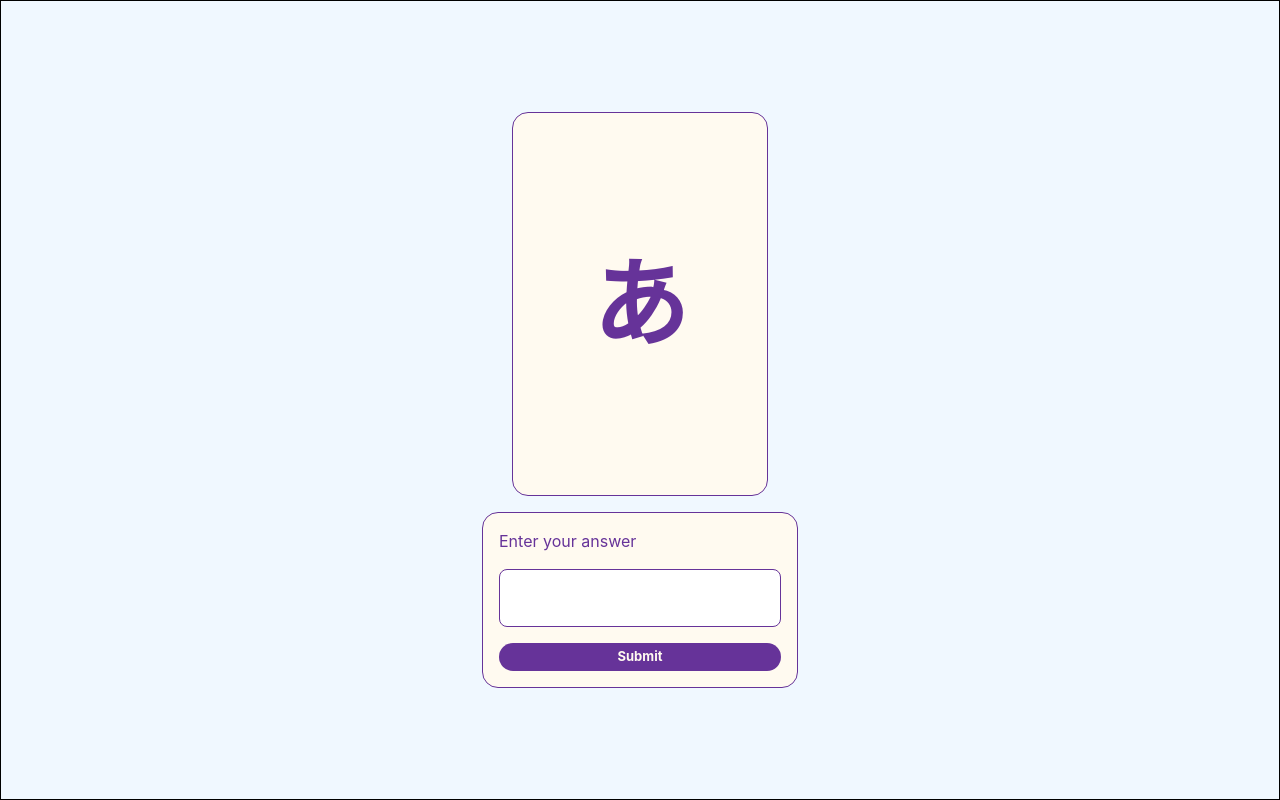
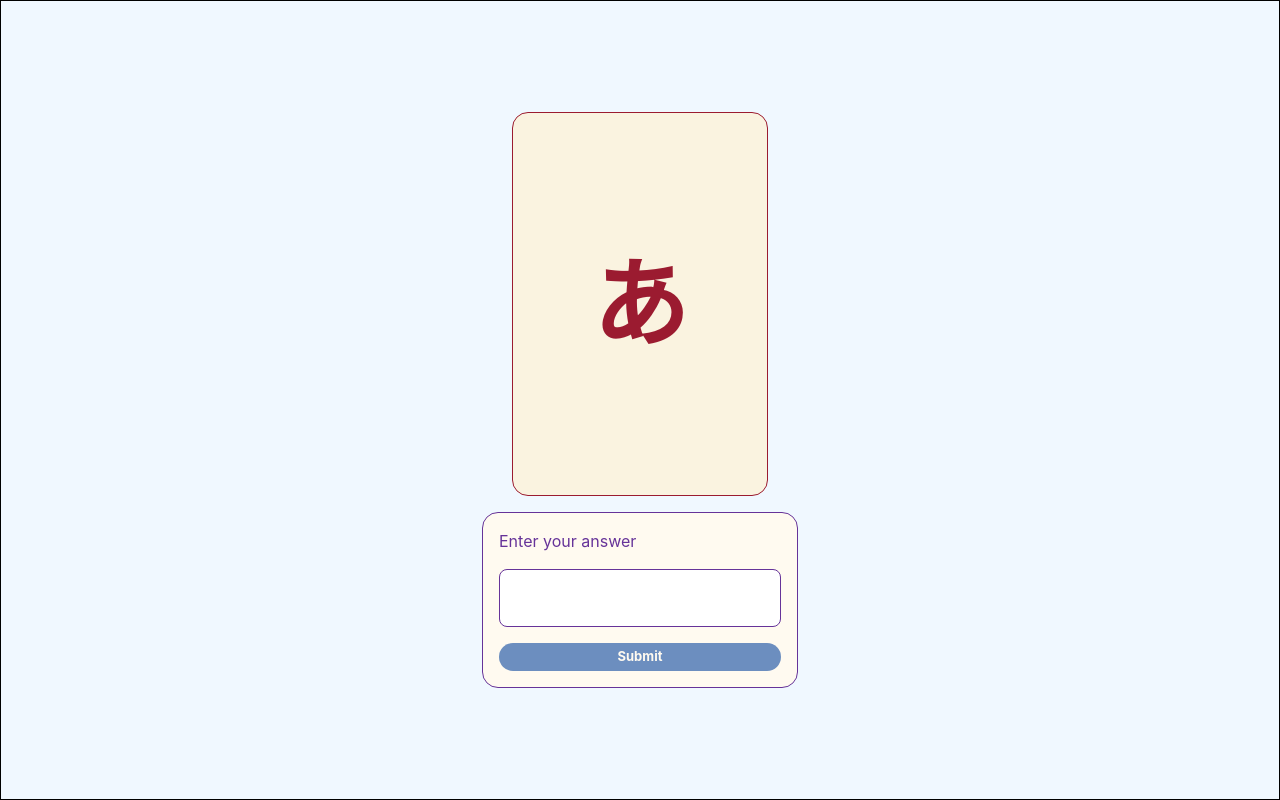
Before and after one commit to vicriver/flashcard, a React (Vite) app: page / in a window 1280 px wide. Built offline with nearby package versions, Linux system fonts and the light colour scheme.

Commit message:
added colours

```diff
--- a/src/global.css
+++ b/src/global.css
@@ -1,5 +1,12 @@
 @import "tailwindcss";
 
+
+:root {
+    --main-colour: #6C8EBF; /* fuji blue */
+    --main-white: #F2EFE4; /* shironeri */
+    --main-red: #9B1B30; /* urushi red */
+    --main-neutral: #FAF3E0; /* cream */
+}
 
 body {
     background-color: aliceblue;
--- a/src/styles/Card.module.css
+++ b/src/styles/Card.module.css
@@ -1,6 +1,6 @@
 .card {
-    background-color: floralwhite;
-    border: .1rem solid rebeccapurple;
+    background-color: var(--main-neutral);
+    border: .1rem solid var(--main-red);
     font-weight: bold;
     font-size: 6rem;
     border-radius: 1rem;
@@ -13,6 +13,10 @@
     justify-content: center;
 }
 
+.card > div {
+    color: var(--main-red);
+}
+
 /* .card > div {
     color: red;
     display: flex;
--- a/src/styles/Input.module.css
+++ b/src/styles/Input.module.css
@@ -18,7 +18,7 @@
 }
 
 .input > button {
-    background-color: rebeccapurple;
+    background-color: var(--main-colour);
     border-radius: 1rem;
     color: floralwhite;
     font-weight: bold;
```
